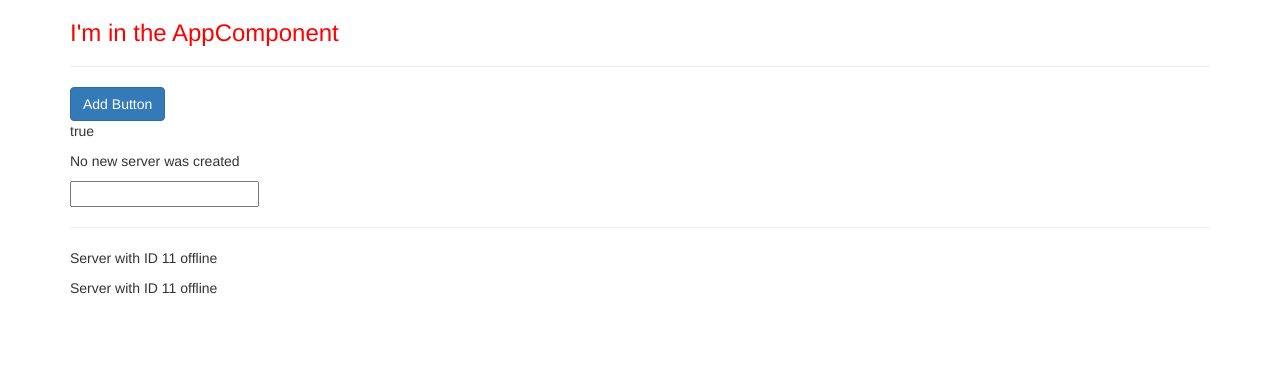
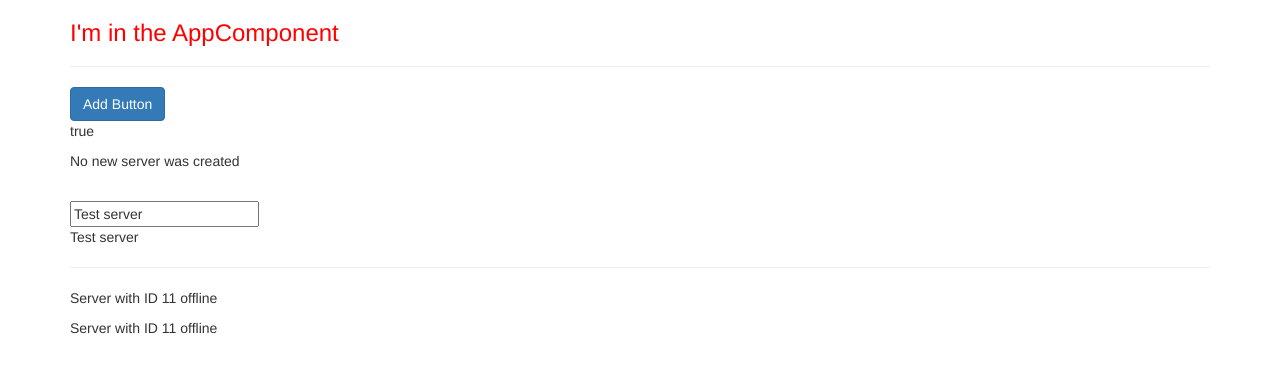
Before and after one commit to AkhilSharma78148/my-first-app, an Angular app: page / in a window 1280 px wide. Shown: the top 372 px of the page. Built offline with nearby package versions, Linux system fonts and the light colour scheme.

Commit message:
Two-Way-Databinding

```diff
--- a/src/app/servers/servers.component.html
+++ b/src/app/servers/servers.component.html
@@ -3,7 +3,13 @@
 
 <p>{{ serverCreationStatus }}</p>
 
-<input type="text" name="" value="" (input)="onUpdateServerName($event)">
+<!-- Event binding -->
+<!-- <input type="text" name="" value="" (input)="onUpdateServerName($event)">
+ -->
+<br>
+<!-- Two way binding -> combine Property and Event binding -->
+<input type="text" name="" value="" [(ngModel)]="serverName">
+
 <p>{{ serverName }}</p>
 
 <hr>
--- a/src/app/servers/servers.component.ts
+++ b/src/app/servers/servers.component.ts
@@ -13,7 +13,7 @@ export class ServersComponent implements OnInit {
 
 	allowNewServer = false;
 	serverCreationStatus = 'No new server was created';
-    serverName = '';
+    serverName = 'Test server';
   	constructor() {
 		setTimeout(() => { //setTimeout javascript function using ES6 Arrow function
 			this.allowNewServer = true;
```
